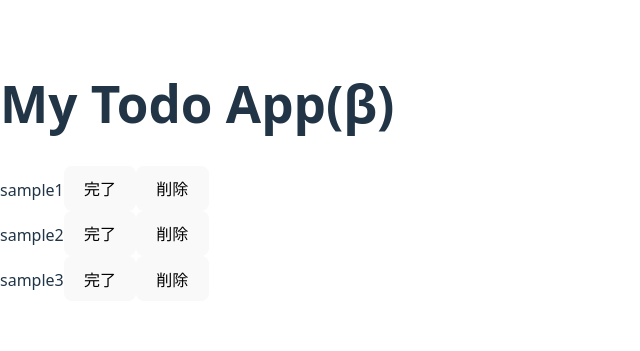
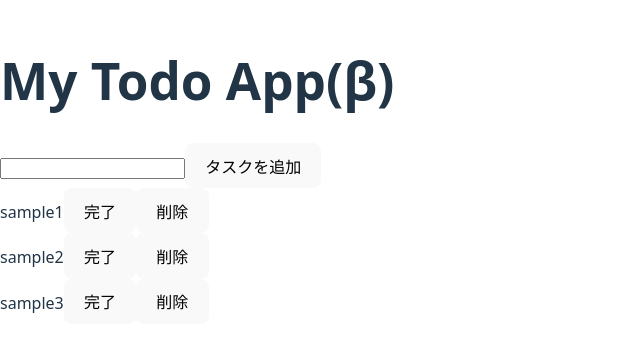
Before and after one commit to amami1625/React-Todo-App, a React (Vite) app: page / in a window 1280 px wide. Shown: the part 229-580 px from the top of the page, without its empty margins (0-640 px from the left). Built offline with nearby package versions, Linux system fonts and the light colour scheme.

Commit message:
Form コンポーネントを作成

```diff
--- a/src/App.tsx
+++ b/src/App.tsx
@@ -3,6 +3,7 @@ import TodoList from "./components/TodoList";
 import { Todo } from "./types/type";
 import TodoItem from "./components/TodoItem";
 import Header from "./components/Header";
+import Form from "./components/Form";
 
 function App() {
   const tempTodos = [
@@ -26,6 +27,7 @@ function App() {
   return (
     <>
       <Header />
+      <Form />
       <TodoList>
         {todos.map((todo) => (
           <TodoItem
--- /dev/null
+++ b/src/components/Form.tsx
@@ -0,0 +1,16 @@
+import styled from "styled-components";
+
+const FormElm = styled.form``;
+const Input = styled.input``;
+const Button = styled.button``;
+
+const Form = () => {
+  return (
+    <FormElm>
+      <Input type="text" />
+      <Button>タスクを追加</Button>
+    </FormElm>
+  );
+};
+
+export default Form;
```
